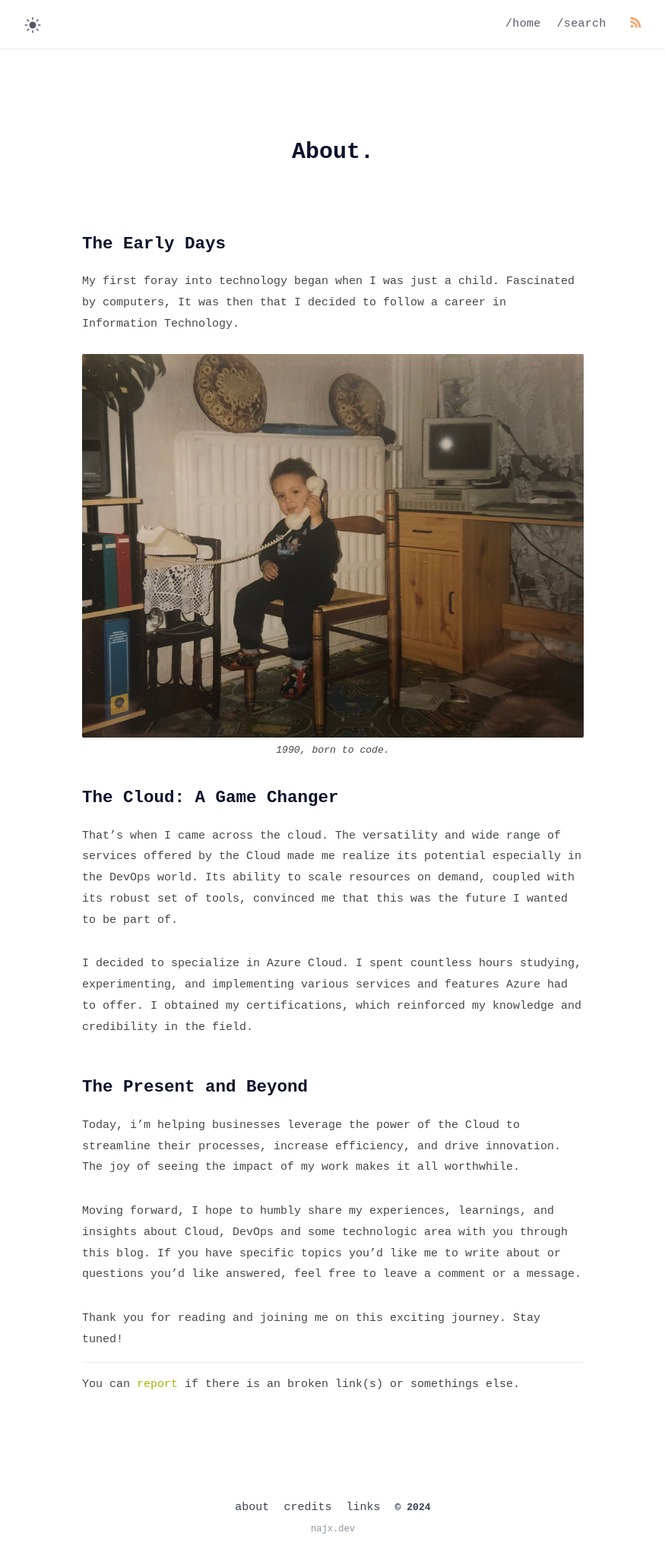
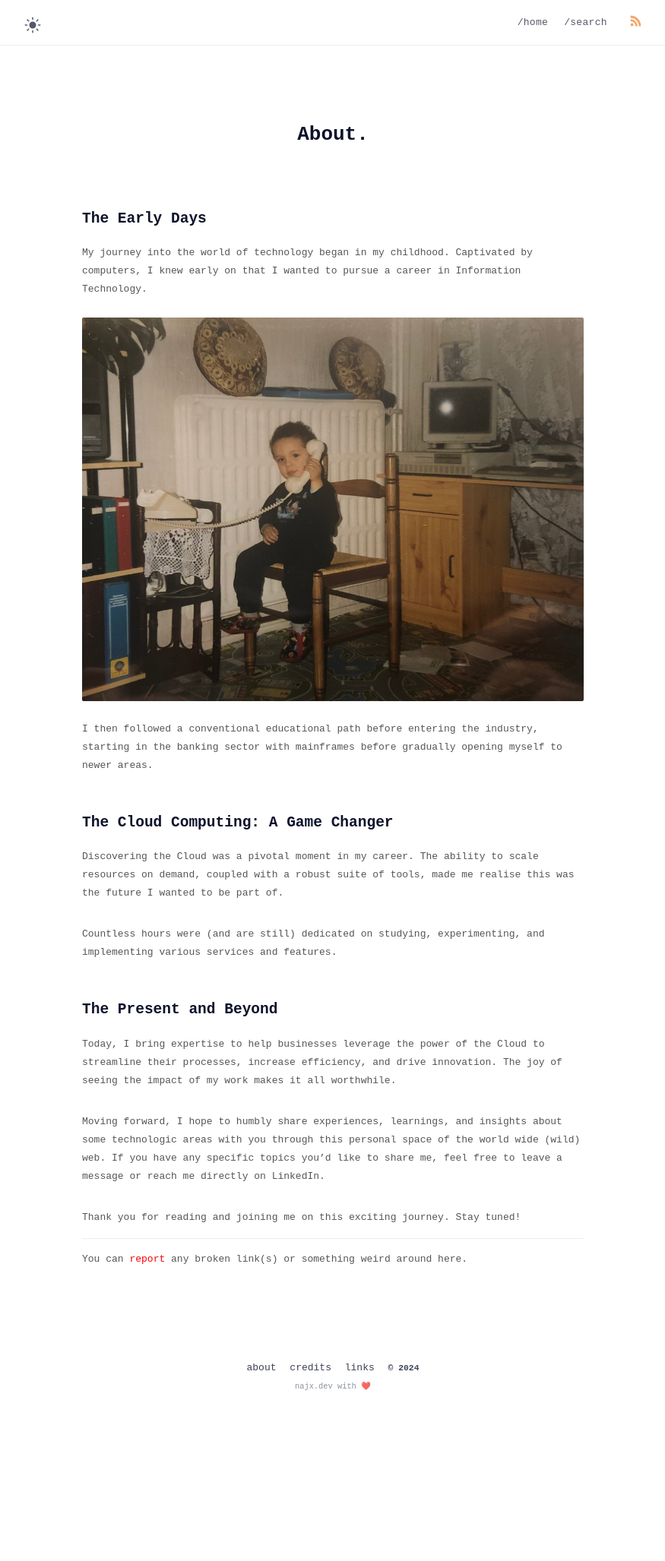
Before and after one commit to najx/najx.github.io, a Jekyll site: the page built from about.md, in a window 1280 px wide. Shown: the whole page at 76% size, without its empty margins (202-1077 px from the left). Built offline with Jekyll 4.4.1, drawn with Linux system fonts in a browser that asks for light colours; after the commit the page ends 1861 px from its top, so only the background shows below that.

Commit message:
Redesign the website

```diff
--- a/_includes/footer.html
+++ b/_includes/footer.html
@@ -4,7 +4,7 @@
   <a class="footer_item" href="/links">links</a>
   <span class="footer_item">&copy; {{ site.time | date: "%Y" }}</span>
   <small class="footer_copyright">
-    najx.dev
+    najx.dev with ❤️
   </small>
 </footer>
 <script src="/assets/js/main.js" defer="defer"></script>
--- a/_sass/klise/_syntax.scss
+++ b/_sass/klise/_syntax.scss
@@ -93,7 +93,7 @@ pre.highlight, pre {
 }
 
 .highlight .gi {
-  color: #b8bb26;
+  color: #fb4934;
   background-color: #282828;
 }
 
@@ -103,7 +103,7 @@ pre.highlight, pre {
 }
 
 .highlight .gh {
-  color: #b8bb26;
+  color: #fb4934;
   font-weight: bold;
 }
 
@@ -166,7 +166,7 @@ pre.highlight, pre {
 }
 
 .highlight .na {
-  color: #b8bb26;
+  color: #fb4934;
 }
 
 .highlight .m,
--- a/_sass/main.scss
+++ b/_sass/main.scss
@@ -1,7 +1,7 @@
 // Fonts preferences
 $sans-family: monospace;
 $mono-family: Consolas, monospace;
-$base-font-size: 15px;
+$base-font-size: 13px;
 $medium-font-size: $base-font-size * 0.938;
 $small-font-size: $base-font-size * 0.875;
 $base-line-height: 1.85;
@@ -13,9 +13,9 @@ $bold-weight: 700;
 // $black-weight: 900; // uncomment if necessary
 
 //Light Colors
-$text-base-color: #434648;
-$text-link-blue: #a9b204;
-$text-link-blue-active: #d6e107;
+$text-base-color: #555555;
+$text-link-blue: #ff0000;
+$text-link-blue-active: #b10000;
 
 $black: #0d122b;
 $light: #ececec;
@@ -25,8 +25,8 @@ $white: #fff;
 
 // Dark Colors
 $dark-text-base-color: #c7bebe;
-$dark-text-link-blue: #28df2e;
-$dark-text-link-blue-active: #29ff30;
+$dark-text-link-blue: #ff0000;
+$dark-text-link-blue-active: #b10000;
 
 $dark-black: #131418;
 $dark-white: #eaeaea;
--- a/about.md
+++ b/about.md
@@ -8,27 +8,28 @@ comments: false
 
 # The Early Days
 
-My first foray into technology began when I was just a child. Fascinated by computers, It was then that I decided to follow a career in Information Technology.
+My journey into the world of technology began in my childhood. Captivated by computers, I knew early on that I wanted to pursue a career in Information Technology.
 
 <figure>
 <img src="/assets/img/about-me.jpg" alt="little boy">
-<figcaption>1990, born to code.</figcaption>
 </figure>
 
-# The Cloud: A Game Changer
+I then followed a conventional educational path before entering the industry, starting in the banking sector with mainframes before gradually opening myself to newer areas.
 
-That’s when I came across the cloud. The versatility and wide range of services offered by the Cloud made me realize its potential especially in the DevOps world. Its ability to scale resources on demand, coupled with its robust set of tools, convinced me that this was the future I wanted to be part of.
+# The Cloud Computing: A Game Changer
 
-I decided to specialize in Azure Cloud. I spent countless hours studying, experimenting, and implementing various services and features Azure had to offer. I obtained my certifications, which reinforced my knowledge and credibility in the field.
+Discovering the Cloud was a pivotal moment in my career. The ability to scale resources on demand, coupled with a robust suite of tools, made me realise this was the future I wanted to be part of.
+
+Countless hours were (and are still) dedicated on studying, experimenting, and implementing various services and features.
 
 # The Present and Beyond
 
-Today, i’m helping businesses leverage the power of the Cloud to streamline their processes, increase efficiency, and drive innovation. The joy of seeing the impact of my work makes it all worthwhile.
+Today, I bring expertise to help businesses leverage the power of the Cloud to streamline their processes, increase efficiency, and drive innovation. The joy of seeing the impact of my work makes it all worthwhile.
 
-Moving forward, I hope to humbly share my experiences, learnings, and insights about Cloud, DevOps and some technologic area with you through this blog. If you have specific topics you’d like me to write about or questions you’d like answered, feel free to leave a comment or a message.
+Moving forward, I hope to humbly share experiences, learnings, and insights about some technologic areas with you through this personal space of the world wide (wild) web. If you have any specific topics you’d like to share me, feel free to leave a message or reach me directly on LinkedIn.
 
 Thank you for reading and joining me on this exciting journey. Stay tuned!
 
 ---
 
-You can [report](https://github.com/najx/najx.github.io/issues/new) if there is an broken link(s) or somethings else.
+You can [report](https://github.com/najx/najx.github.io/issues/new) any broken link(s) or something weird around here.
```
Also changed, not shown: _posts/a-study-reveals-the-most-energy-hungry-languages/2023-06-16-a-study-reveals-the-most-energy-hungry-languages.md (deleted, +0 -98 lines), _posts/implementing-eco-responsible-architecture-in-azure/2023-07-30-implementing-eco-responsible-architecture-in-azure.md (deleted, +0 -54 lines), links.md (+0 -4 lines).
